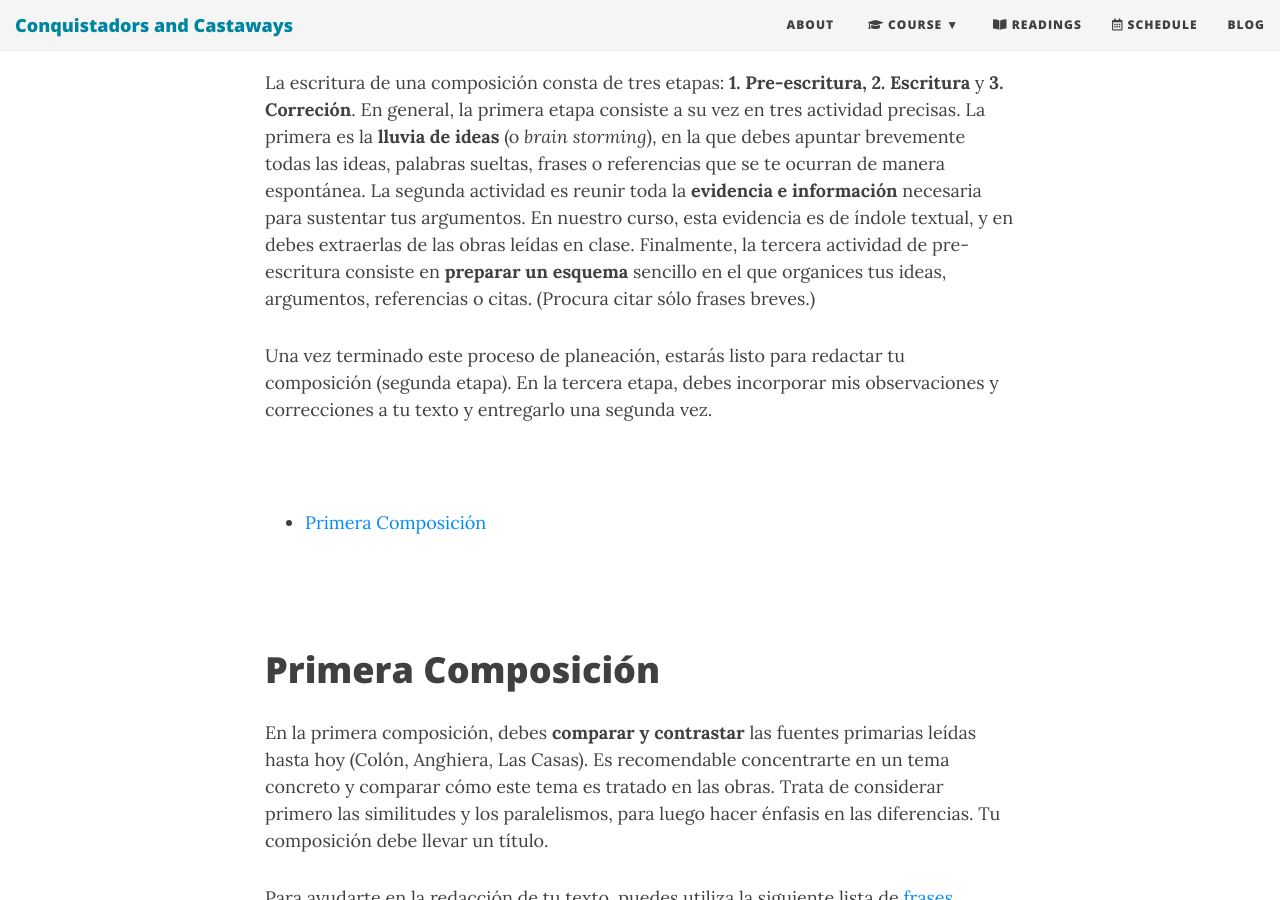
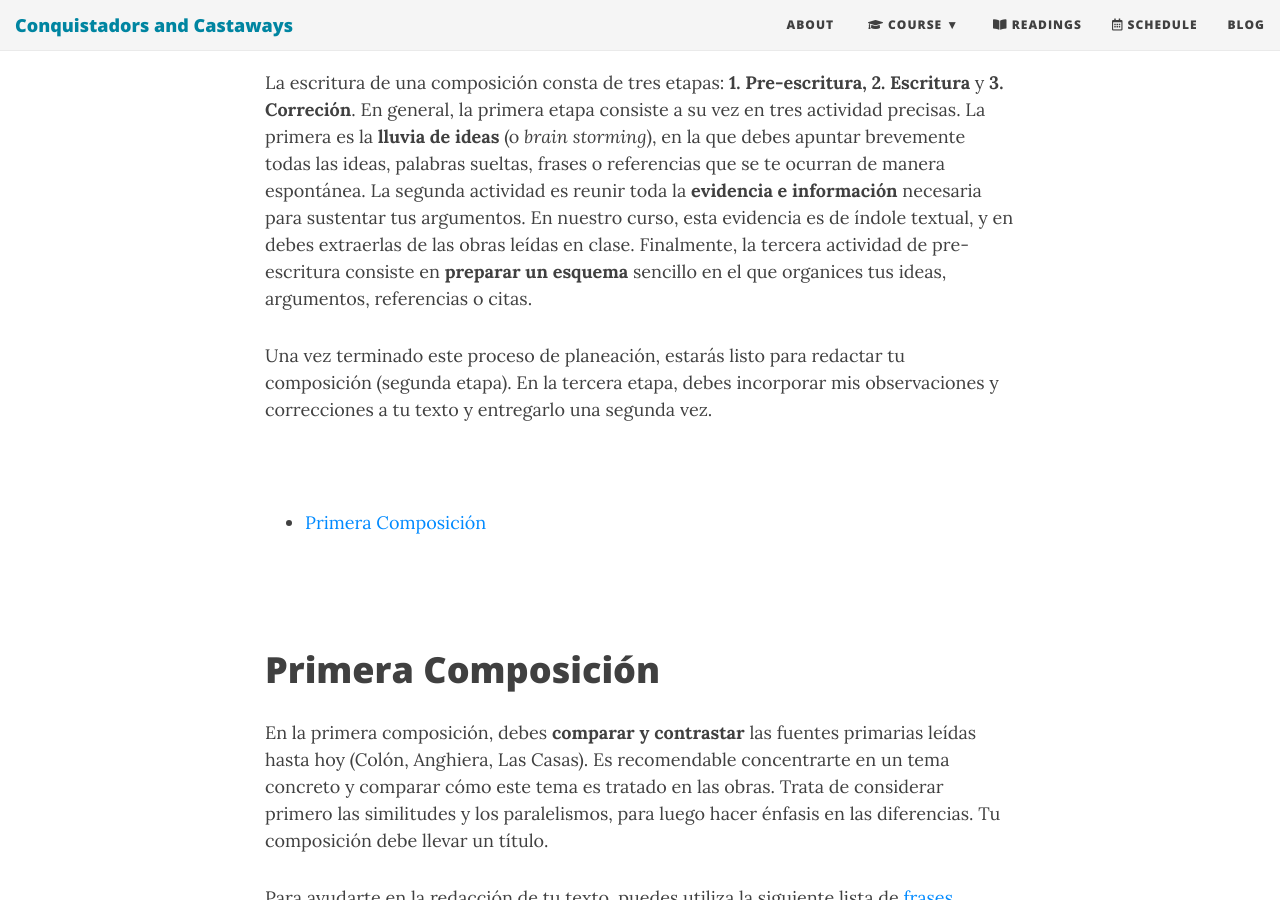
Before and after one commit to Hipomenes/ls452, a Jekyll site: the page built from assignments.md, in a window 1280 px wide and 900 px high, scrolled down 404 px. Built offline with Jekyll 4.4.1, drawn with Linux system fonts in a browser that asks for light colours; nearby versions of some CDN libraries.

Commit message:
Update assignments.md

```diff
--- a/assignments.md
+++ b/assignments.md
@@ -7,7 +7,7 @@ title: Compositions
 
 A lo largo del semestre, escribirás cuatro composiciones de 700 a 900 palabras. Éstas serán calificadas y corregidas por el profesor de acuerdo a [estos criterios de evaluación](https://drive.google.com/file/d/1E5t1YhWzQsRwtpzNuc2KEkxkFwNO5Dgi/view?usp=sharing). Una vez que introduzcas estas revisiones, deberás entregar la composición una segunda vez, con lo cual podrás elevar tu nota
 
-La escritura de una composición consta de tres etapas: **1. Pre-escritura, 2. Escritura** y **3. Correción**. En general, la primera etapa consiste a su vez en tres actividad precisas. La primera es la **lluvia de ideas** (o *brain storming*), en la que debes apuntar brevemente todas las ideas, palabras sueltas, frases o referencias que se te ocurran de manera espontánea. La segunda actividad es reunir toda la **evidencia e información** necesaria para sustentar tus argumentos. En nuestro curso, esta evidencia es de índole textual, y en debes extraerlas de las obras leídas en clase. Finalmente, la tercera actividad de pre-escritura consiste en **preparar un esquema** sencillo en el que organices tus ideas, argumentos, referencias o citas. (Procura citar sólo frases breves.)
+La escritura de una composición consta de tres etapas: **1. Pre-escritura, 2. Escritura** y **3. Correción**. En general, la primera etapa consiste a su vez en tres actividad precisas. La primera es la **lluvia de ideas** (o *brain storming*), en la que debes apuntar brevemente todas las ideas, palabras sueltas, frases o referencias que se te ocurran de manera espontánea. La segunda actividad es reunir toda la **evidencia e información** necesaria para sustentar tus argumentos. En nuestro curso, esta evidencia es de índole textual, y en debes extraerlas de las obras leídas en clase. Finalmente, la tercera actividad de pre-escritura consiste en **preparar un esquema** sencillo en el que organices tus ideas, argumentos, referencias o citas.
 
 Una vez terminado este proceso de planeación, estarás listo para redactar tu composición (segunda etapa). En la tercera etapa, debes incorporar mis observaciones y correcciones a tu texto y entregarlo una segunda vez.
 
```
